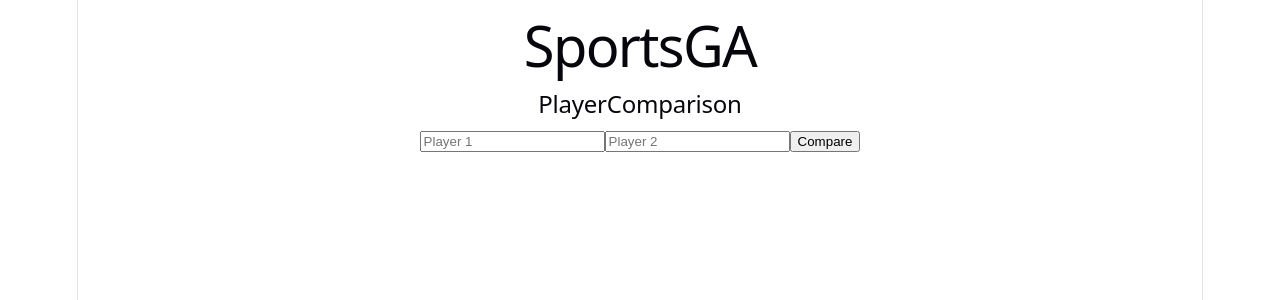
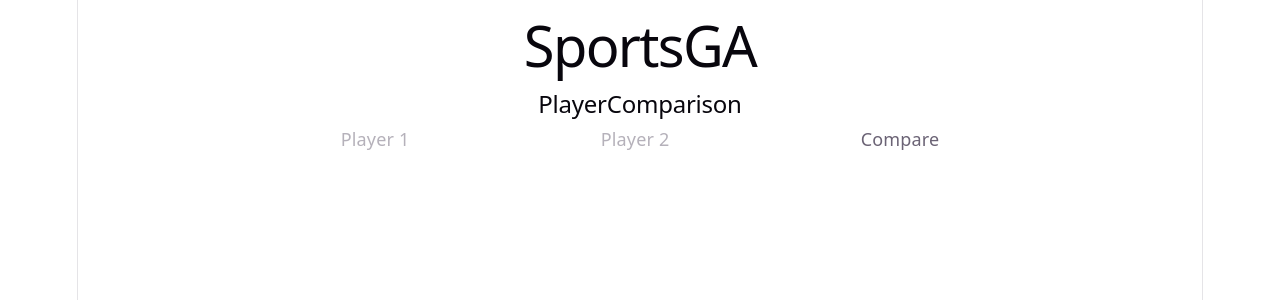
Before and after one commit to JonathanShekoni/SportsGA, a React app in the folder Frontend/: page / in a window 1280 px wide. Shown: the top 300 px of the page. Built offline with nearby package versions, Linux system fonts and the light colour scheme; the HTML template or start-up script is replaced by a standard one.

Commit message:
Import tailwind css to .css files

```diff
--- a/Frontend/src/App.css
+++ b/Frontend/src/App.css
@@ -0,0 +1 @@
+@import "tailwindcss";
--- a/Frontend/src/index.css
+++ b/Frontend/src/index.css
@@ -1,3 +1,5 @@
+@import "tailwindcss";
+
 :root {
   --text: #6b6375;
   --text-h: #08060d;
```
